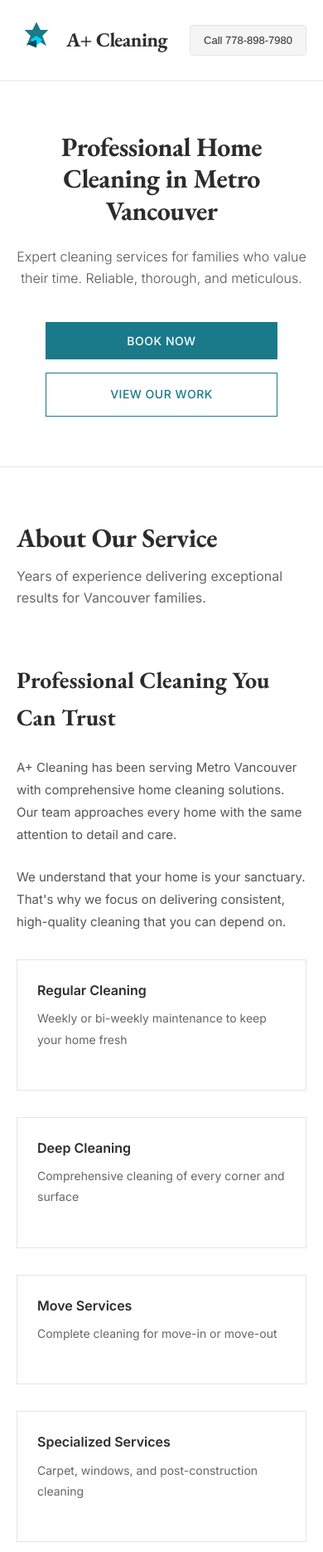
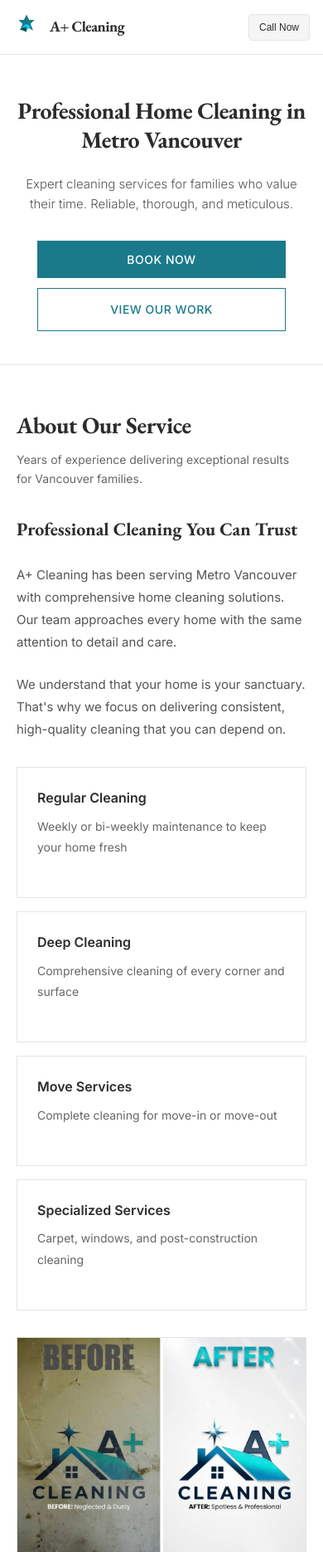
Before and after one commit to ronikkhanna/aplusdemo, a website: page public/index.html in a window 390 px wide. Shown: the top 1870 px of the page at 83% size. Drawn offline with nearby package versions, Linux system fonts and the light colour scheme.

Commit message:
Polish mobile layout - nav, typography, spacing, gallery

```diff
--- a/public/index.html
+++ b/public/index.html
@@ -91,6 +91,13 @@
 
         .cta-header:hover {
             background: #e5e5e5;
+        }
+
+        .cta-short { display: none; }
+
+        @media (max-width: 768px) {
+            .cta-full { display: none; }
+            .cta-short { display: inline; }
         }
 
         .hero {
@@ -604,94 +611,159 @@
         }
 
         @media (max-width: 768px) {
+            /* Nav */
+            nav {
+                padding: 0 1rem;
+            }
+
             nav ul {
                 display: none;
             }
 
-            nav {
-                padding: 0 1.25rem;
+            .logo-img {
+                width: 32px;
+                height: 32px;
+            }
+
+            .logo-text {
+                font-size: 18px;
             }
 
             .cta-header {
-                font-size: 13px;
-                padding: 10px 16px;
+                font-size: 12px;
+                padding: 8px 12px;
+                white-space: nowrap;
             }
 
+            header {
+                padding: 1rem 0;
+            }
+
+            /* Hero */
             .hero {
-                padding: 60px 1.25rem;
+                padding: 50px 1.25rem 40px;
             }
 
             .hero h1 {
-                font-size: 32px;
+                font-size: 28px;
                 letter-spacing: -0.5px;
+                line-height: 1.25;
             }
 
             .hero p {
-                font-size: 16px;
+                font-size: 15px;
+                margin-bottom: 2rem;
             }
 
             .hero-buttons {
                 flex-direction: column;
-                align-items: center;
+                align-items: stretch;
+                gap: 0.75rem;
+                max-width: 300px;
+                margin: 0 auto;
             }
 
             .btn {
                 width: 100%;
-                max-width: 280px;
                 text-align: center;
+                padding: 14px 20px;
             }
 
-            .about,
-            .gallery,
-            .reviews {
-                padding: 60px 1.25rem;
+            /* About */
+            .about {
+                padding: 50px 1.25rem;
+            }
+
+            .section-header {
+                margin-bottom: 2rem;
             }
 
             .section-header h2 {
-                font-size: 32px;
+                font-size: 28px;
             }
 
-            .about-grid,
-            .map-grid {
+            .section-header p {
+                font-size: 14px;
+            }
+
+            .about-grid {
                 grid-template-columns: 1fr;
                 gap: 2rem;
             }
 
-            .about-image {
-                height: 280px;
+            .about-content h3 {
+                font-size: 22px;
             }
 
-            .reviews-grid {
-                grid-template-columns: 1fr;
+            .about-image {
+                height: 260px;
             }
 
             .services {
                 grid-template-columns: 1fr;
+                gap: 1rem;
+            }
+
+            /* Gallery */
+            .gallery {
+                padding: 50px 1.25rem;
             }
 
             .gallery-strip-wrap {
                 gap: 0.5rem;
             }
 
+            .strip-btn {
+                width: 34px;
+                height: 34px;
+                font-size: 12px;
+                flex-shrink: 0;
+            }
+
+            .gallery-tile {
+                height: 380px;
+            }
+
+            /* Reviews */
+            .reviews {
+                padding: 50px 1.25rem;
+            }
+
+            .reviews-grid {
+                grid-template-columns: 1fr;
+                gap: 1rem;
+            }
+
+            /* Map */
             .map-section {
-                padding: 60px 1.25rem;
+                padding: 50px 1.25rem;
+            }
+
+            .map-grid {
+                grid-template-columns: 1fr;
+                gap: 2rem;
             }
 
             .map-info {
                 padding-right: 0;
             }
 
+            .map-info h3 {
+                font-size: 22px;
+            }
+
             .map-embed iframe {
-                height: 280px;
+                height: 260px;
+            }
+
+            /* Footer */
+            footer {
+                padding: 2rem 1.25rem 1.5rem;
             }
 
             .footer-grid {
                 grid-template-columns: 1fr;
                 gap: 1.5rem;
-            }
-
-            footer {
-                padding: 2rem 1.25rem 1.5rem;
             }
         }
     </style>
@@ -713,7 +785,10 @@
                 <li><a href="#reviews">Reviews</a></li>
                 <li><a href="#map">Contact</a></li>
             </ul>
-            <button class="cta-header" onclick="window.location.href='tel:778-898-7980'">Call 778-898-7980</button>
+            <button class="cta-header" onclick="window.location.href='tel:778-898-7980'">
+                <span class="cta-full">Call 778-898-7980</span>
+                <span class="cta-short">Call Now</span>
+            </button>
         </nav>
     </header>
 
```
